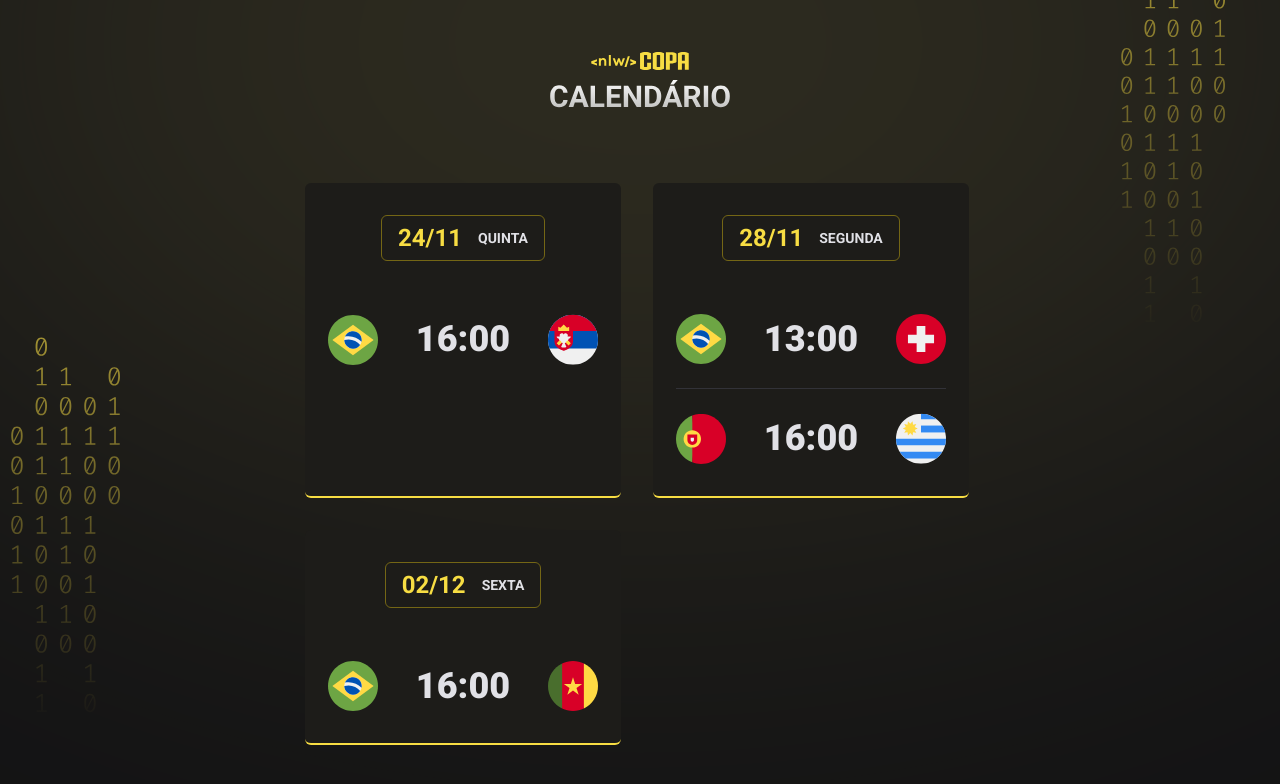
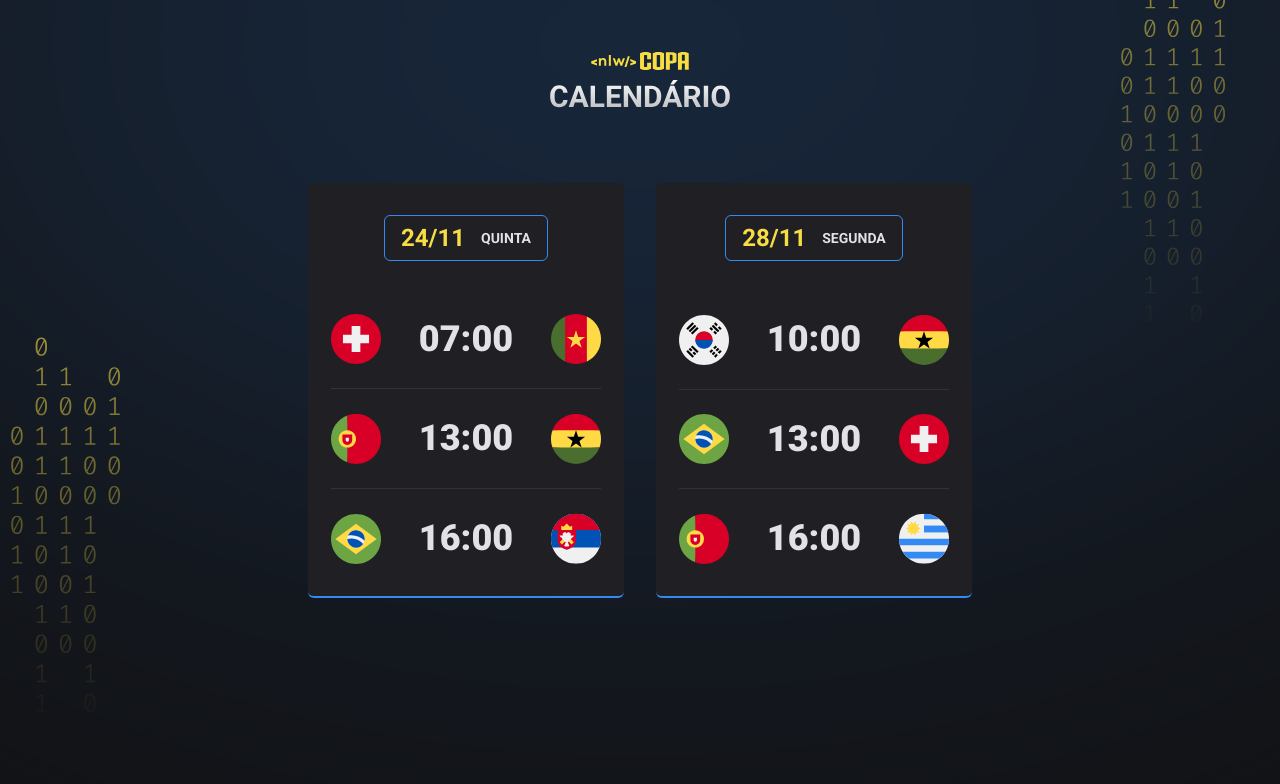
Before and after one commit to knboo320/nlw-10-copa, a plain HTML site: page index.html in a window 1280 px wide. Drawn offline with Linux system fonts and the light colour scheme.

Commit message:
readme.md

```diff
--- a/index.html
+++ b/index.html
@@ -14,7 +14,7 @@
       rel="stylesheet"
     />
   </head>
-  <body>
+  <body class="blue">
     <div id="app">
       <header>
         <img src="./assets/logo.svg" alt="Logo da NLW" />
--- a/main.js
+++ b/main.js
@@ -22,11 +22,19 @@ function createCard(date, day, games) {
 }
 
 document.querySelector("#cards").innerHTML =
-  createCard("24/11", "quinta", createGame("brasil", "16:00", "servia")) +
+  createCard(
+    "24/11",
+    "quinta",
+    createGame("suica", "07:00", "camaroes") +
+      createGame("portugal", "13:00", "gana") +
+      createGame("brasil", "16:00", "servia")
+  ) +
   createCard(
     "28/11",
     "segunda",
-    createGame("brasil", "13:00", "suica") +
+    createGame("coreia-do-sul", "10:00", "gana") +
+      createGame("brasil", "13:00", "suica") +
       createGame("portugal", "16:00", "uruguai")
-  ) +
-  createCard("02/12", "sexta", createGame("brasil", "16:00", "camaroes"))
+  )
+//  +
+// createCard("02/12", "sexta", createGame("brasil", "16:00", "camaroes"))
```
Also changed, not shown: .github/preview.png (added), assets/icon-coreia-do-sul.svg (added), 1 other file.
